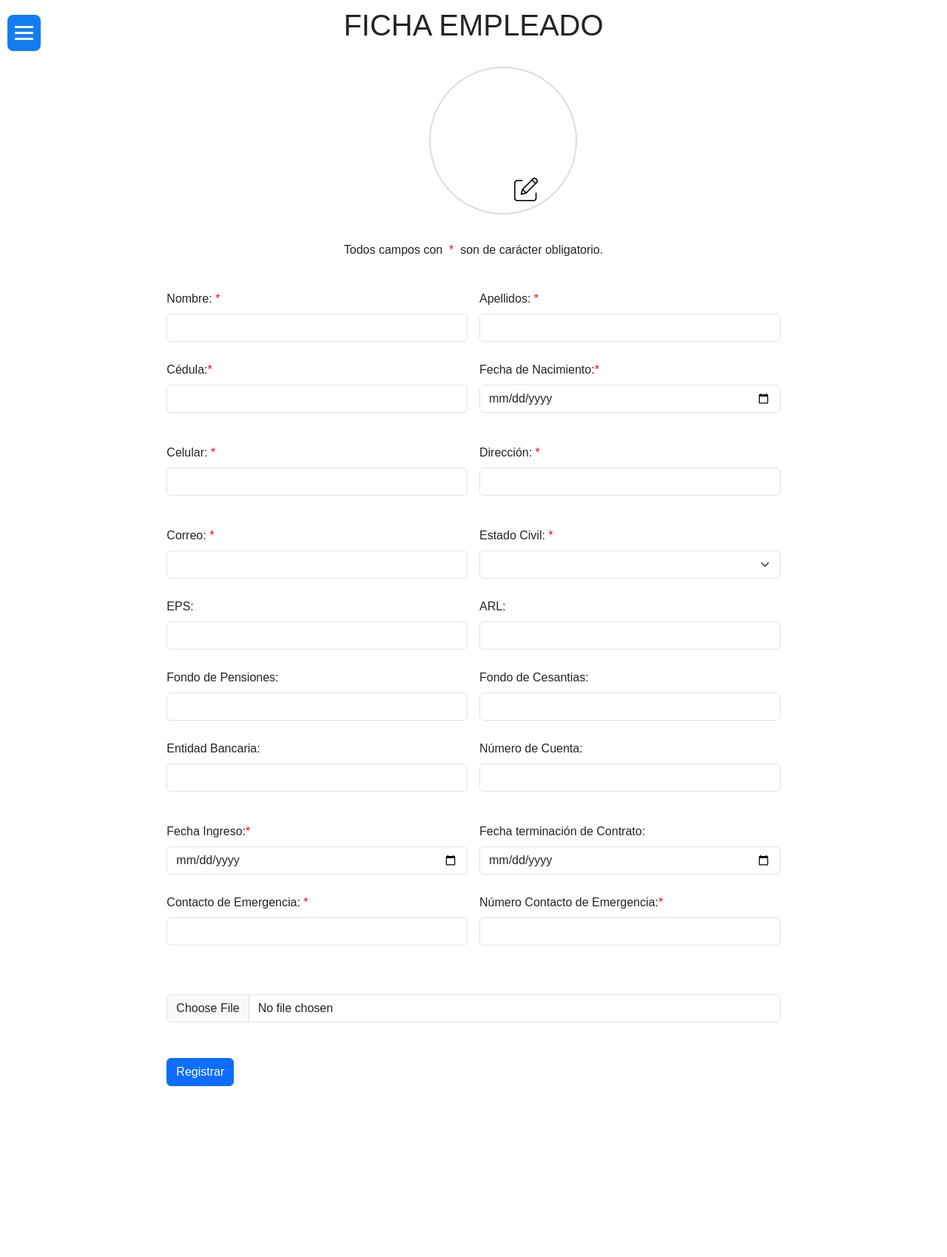
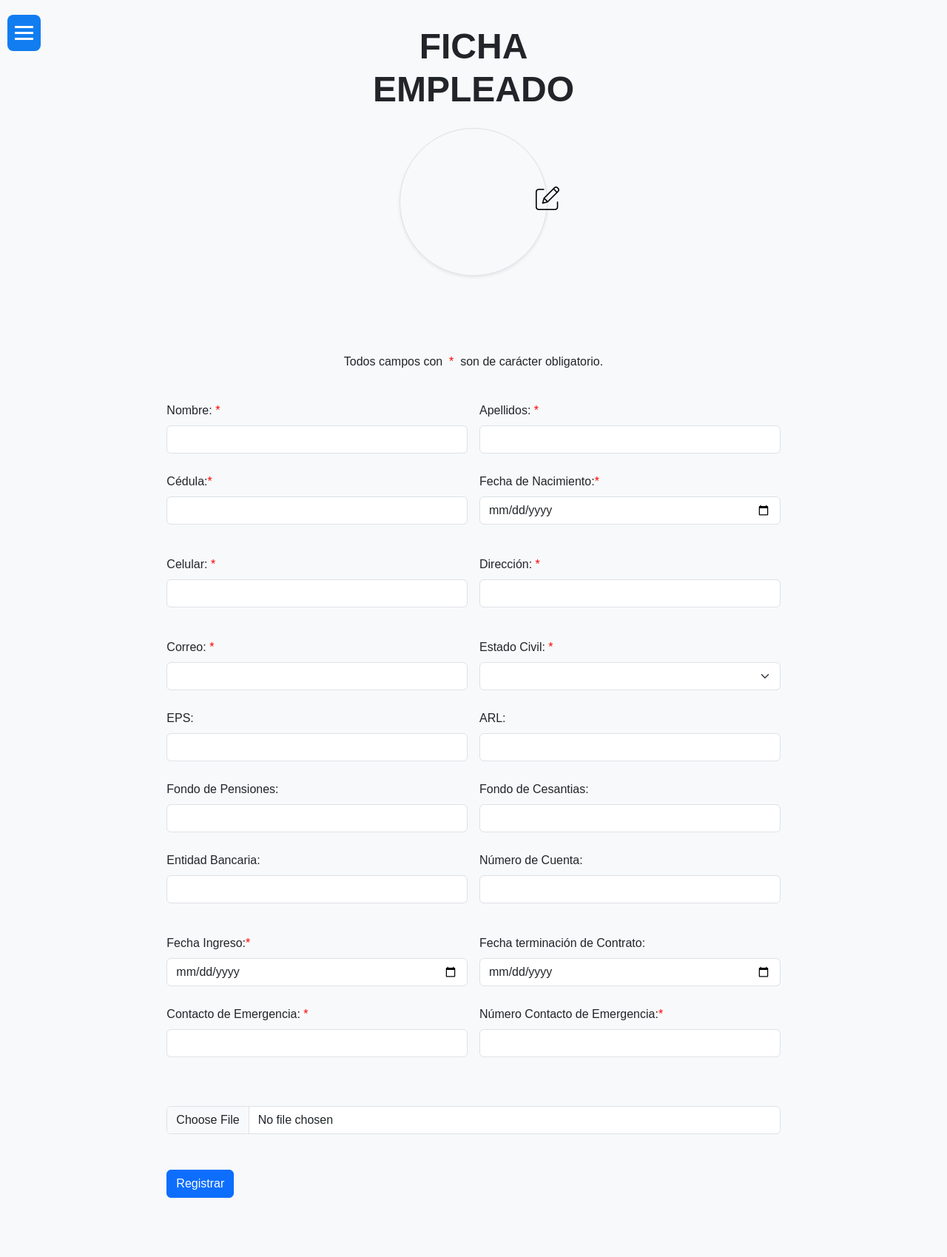
Before and after one commit to velasquez060/Nomina, a PHP site: page /AgregarEmpleado.php in a window 1280 px wide. Shown: the whole page at 74% size. Before the commit the page ends 1468 px from the top, so only its background shows below. Run offline with PHP 8.4, Linux system fonts and the light colour scheme; some libraries are stand-ins or nearby versions; some web fonts are replaced.

Commit message:
Ajuste responsive en el modulo agregar y actualizar empleado
Ajuste responsive en el modulo agregar y actualizar empleado

```diff
--- a/Nomina/Css/empleado.css
+++ b/Nomina/Css/empleado.css
@@ -69,8 +69,8 @@ p {
 
 
 .contenedorfoto {
-    position: relative;
-    margin-left: 580px;
+    /* position: relative;
+    margin-left: 580px; */
 }
 
 #fileInput {
@@ -89,25 +89,25 @@ p {
     height: 200px;
     border-radius: 50%;
     overflow: hidden;
-    display: flex;
-    justify-content: center;
-    align-items: center;
+    /* display: flex; */
+    /* justify-content: center;
+    align-items: center; */
     border: 2px solid #ddd;
-    position: relative;
+    /* position: relative; */
 
 }
 
 .circle-container img {
     width: 100%;
     height: 100%;
-    object-fit: cover;
-    position: relative;
+    /* object-fit: cover;
+    position: relative; */
 
 }
 
 .foto{
 
-    position: relative;
+    /* position: relative; */
     margin-left: 480px;
 }
 
@@ -126,9 +126,9 @@ p {
     border-radius: 5px;
     padding: 10px 20px;
     cursor: pointer;
-    position: absolute;
+    /* position: absolute;
     margin-top: -70px;
-    margin-left: 450px;
+    margin-left: 450px; */
     background-color: transparent !important;;
 }
 
--- a/Nomina/Empleado/AgregarEmpleado.php
+++ b/Nomina/Empleado/AgregarEmpleado.php
@@ -195,24 +195,38 @@ if ($_SERVER["REQUEST_METHOD"] == "POST") {
 
 </head>
 
-<body>
+<body class="bg-light">
 
-  <div class="titulo">
-    <H1 class="tituloempleado">FICHA EMPLEADO</H1>
-    <br>
-    <div class="contenedorfoto">
+  <div class="container col-md-8">
 
-      <div class="circle-container" id="preview"></div>
+    <div class="container-fluid py-4">
+      <div class="row justify-content-center">
+        <div class="col-12 col-md-8 col-lg-6">
+
+          <div class="text-center mb-4">
+
+            <h1 class="display-5 fw-bold mb-4">FICHA EMPLEADO</h1>
+
+            <div class="position-relative mx-auto" style="max-width: 200px;">
+
+              <div class="ratio ratio-1x1">
+                <button type="button" class="file-button start-50" id="file-button" name="imagen" title="Editar Foto" style="z-index: 10;">
+                  <img src="../iconos/editarFoto.png" alt="Editar Foto" class="img-fluid">
+                </button>
+                <div class="rounded-circle overflow-hidden bg-light border shadow-sm" id="preview">
+
+                </div>
+
+              </div>
+            </div>
+          </div>
         </div>
       </div>
     </div>
 
-  <div class="container col-md-8">
-
-
-    <form class="row g-3 prueba needs-validation" novalidate id="formulario" action="AgregarEmpleado.php" method="post" autocomplete="on" enctype="multipart/form-data" onsubmit="return validarFormulario();">
+    <form class="row g-3 needs-validation" novalidate id="formulario" action="AgregarEmpleado.php" method="post" autocomplete="on" enctype="multipart/form-data" onsubmit="return validarFormulario();">
       <div>
-        <button type="button" class="file-button" id="file-button" name="imagen" title="Editar Foto"><img src="../iconos/editarFoto.png" alt=""></button>
+        <!-- <button type="button" class="file-button" id="file-button" name="imagen" title="Editar Foto"><img src="../iconos/editarFoto.png" alt=""></button> -->
         <input type="file" id="file-upload" class="hidden-file-input" name="imagen">
       </div>
 
@@ -321,7 +335,7 @@ if ($_SERVER["REQUEST_METHOD"] == "POST") {
         <input class="form-control" type="file" name="archivo" id="">
         <br>
         <br>
-        <button type="submit" class="btn btn-primary" value="Registrar" name="registrar" id="registrar" onclick="prueba">Registrar</button>
+        <button type="submit" class="btn btn-primary" value="Registrar" name="registrar" id="registrar" >Registrar</button>
       </div>
 
 
```
Also changed, not shown: Nomina/Empleado/ActualizarEmpleado.php (+27 -15 lines), Nomina/archivosPdf/fortnite-1716915690114.png (deleted), Nomina/fotos/fortnite-1718839303832.png (deleted), Nomina/fotos/logo.jpeg (deleted), Nomina/fotos/logo.png (deleted), Nomina/fotos/marca1-fotor-bg-remover-20240423202549.png (deleted). Lines whose indentation alone changed are shown as unchanged.
